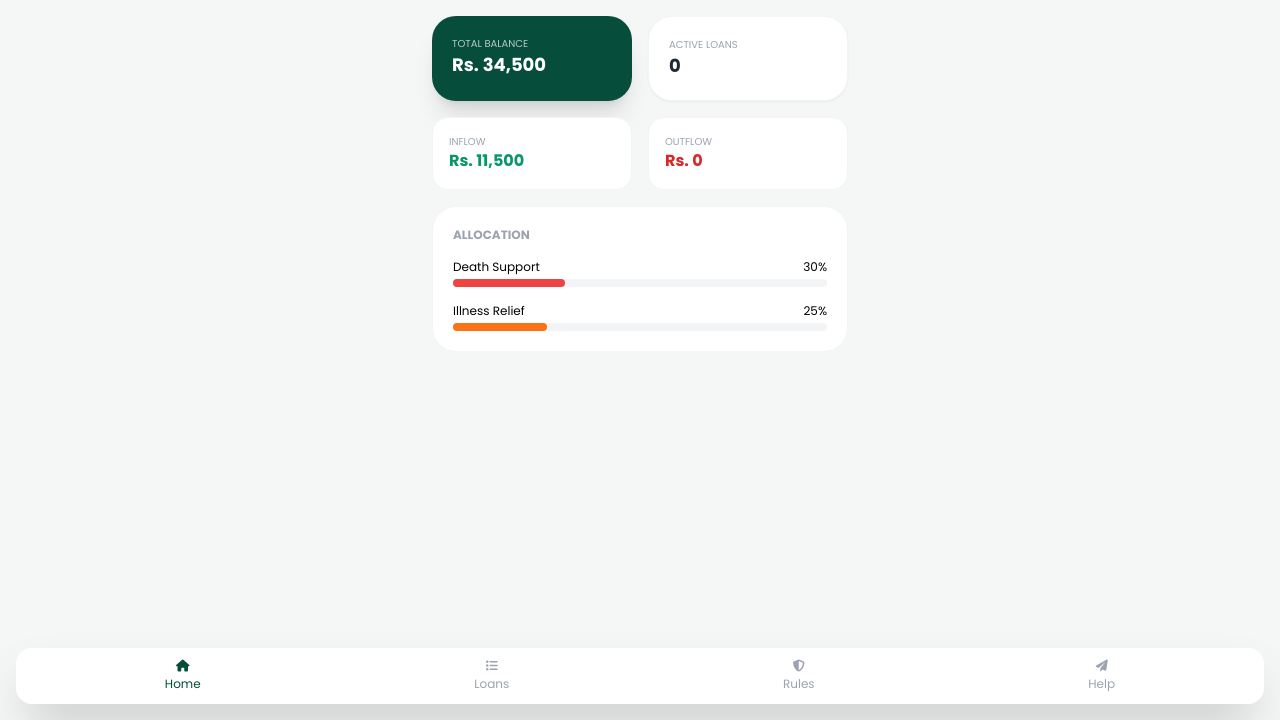
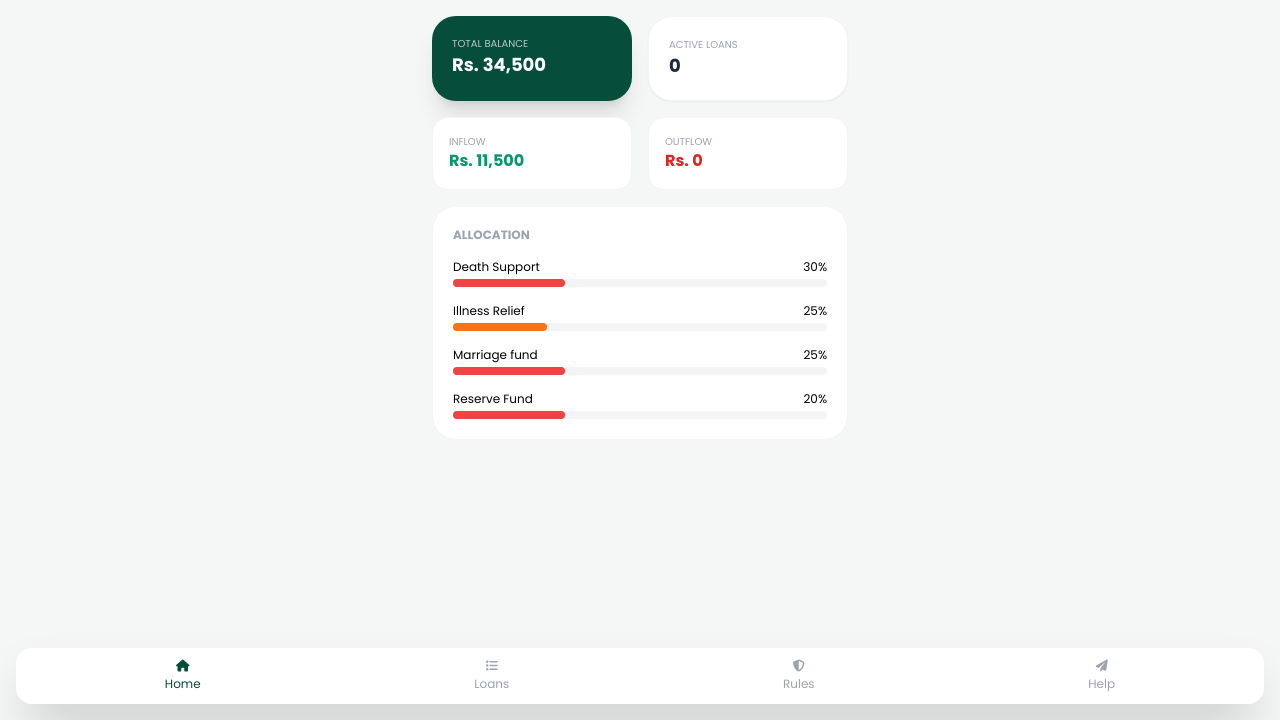
Before and after one commit to ftcf20-hub/Loneportal, a plain HTML site: page index.html in a window 1280 px wide. Shown: the part 80-800 px from the top of the page. Drawn offline with nearby package versions, Linux system fonts and the light colour scheme; a web font is replaced by a local one.

Commit message:
Update index.html

```diff
--- a/index.html
+++ b/index.html
@@ -57,6 +57,9 @@
             <div class="space-y-4">
                 <div><div class="flex justify-between text-xs mb-1"><span>Death Support</span><span>30%</span></div><div class="h-2 bg-gray-100 rounded-full"><div class="h-full bg-red-500 w-[30%] rounded-full"></div></div></div>
                 <div><div class="flex justify-between text-xs mb-1"><span>Illness Relief</span><span>25%</span></div><div class="h-2 bg-gray-100 rounded-full"><div class="h-full bg-orange-500 w-[25%] rounded-full"></div></div></div>
+              <div><div class="flex justify-between text-xs mb-1"><span>Marriage fund</span><span>25%</span></div><div class="h-2 bg-gray-100 rounded-full"><div class="h-full bg-red-500 w-[30%] rounded-full"></div></div></div>
+              <div><div class="flex justify-between text-xs mb-1"><span>Reserve Fund</span><span>20%</span></div><div class="h-2 bg-gray-100 rounded-full"><div class="h-full bg-red-500 w-[30%] rounded-full"></div></div></div>
+
             </div>
         </div>
     </div>
```
